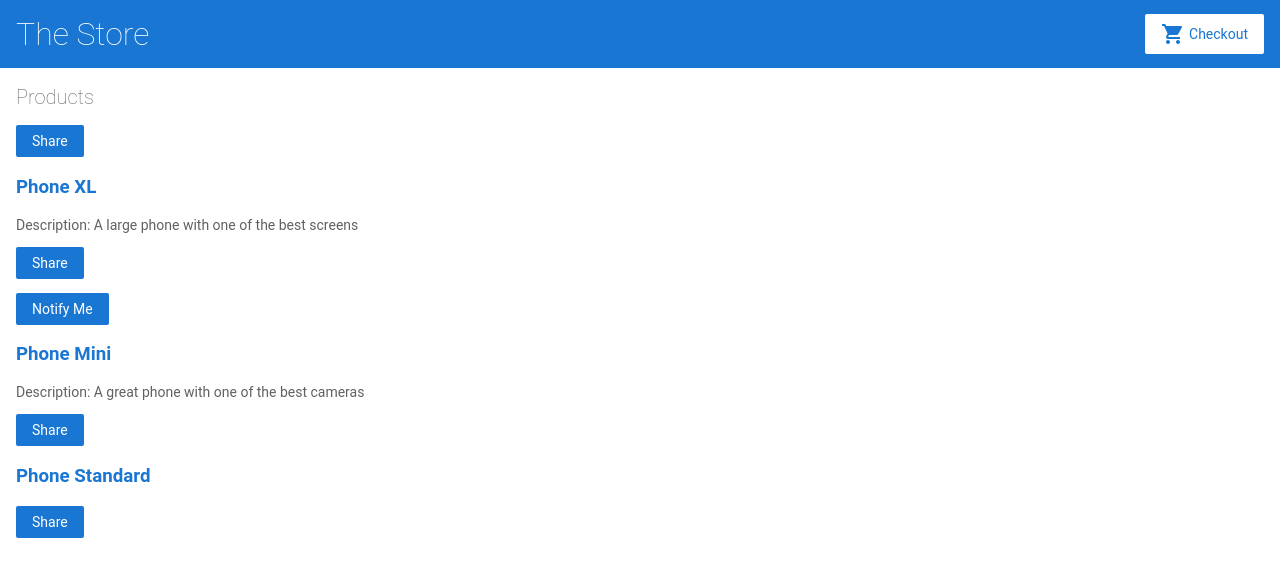
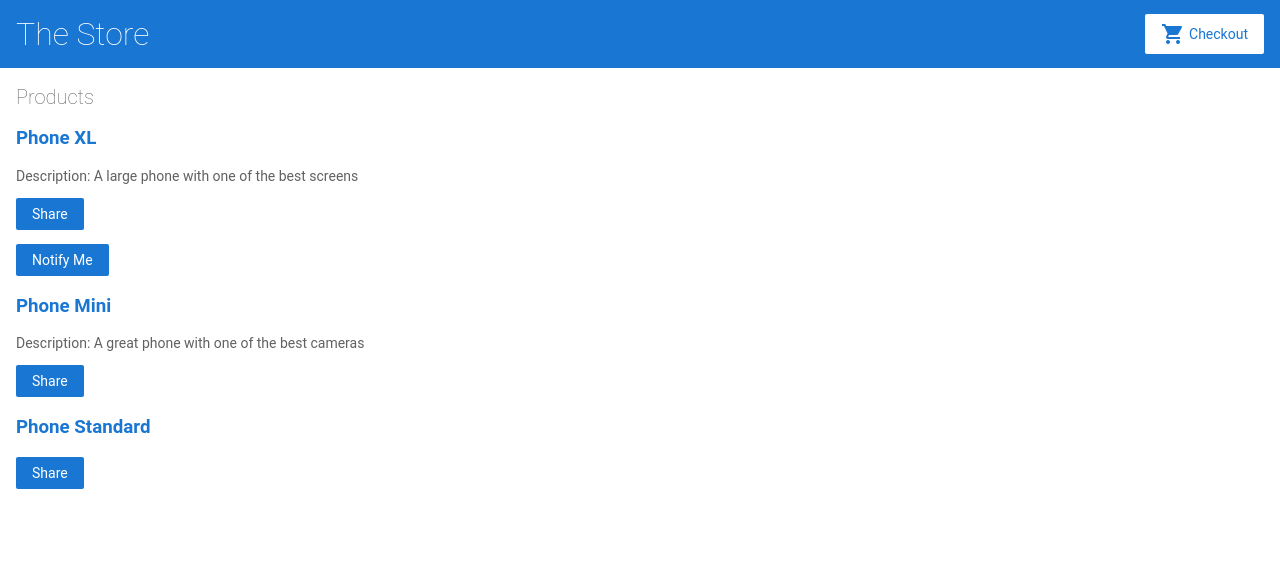
Before and after one commit to davetaxi/angular-rqpjks, an Angular app: page / in a window 1280 px wide. Shown: the top 576 px of the page. Built offline with nearby package versions, Linux system fonts and the light colour scheme.

Commit message:
1 file modified

```diff
--- a/src/app/product-list/product-list.component.html
+++ b/src/app/product-list/product-list.component.html
@@ -1,5 +1,4 @@
 <h2>Products</h2>
-<button (click)="share()">Share</button>
 
 <div *ngFor="let product of products">
   <h3>
@@ -12,5 +11,6 @@
 
   <button (click)="share()">Share</button>
 
-  <app-product-alerts [product]="product"> </app-product-alerts>
+  <app-product-alerts [product]="product" (notify)="onNotify()">
+  </app-product-alerts>
 </div>
```
